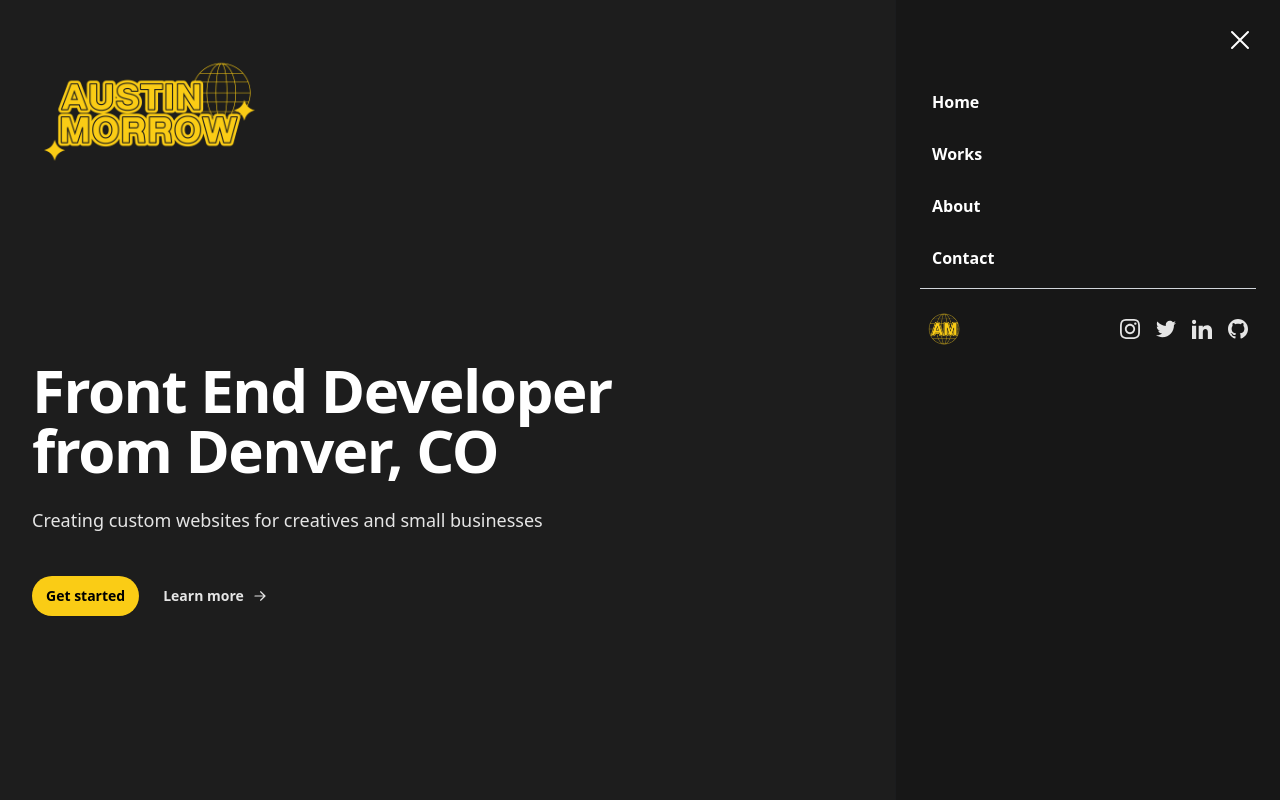
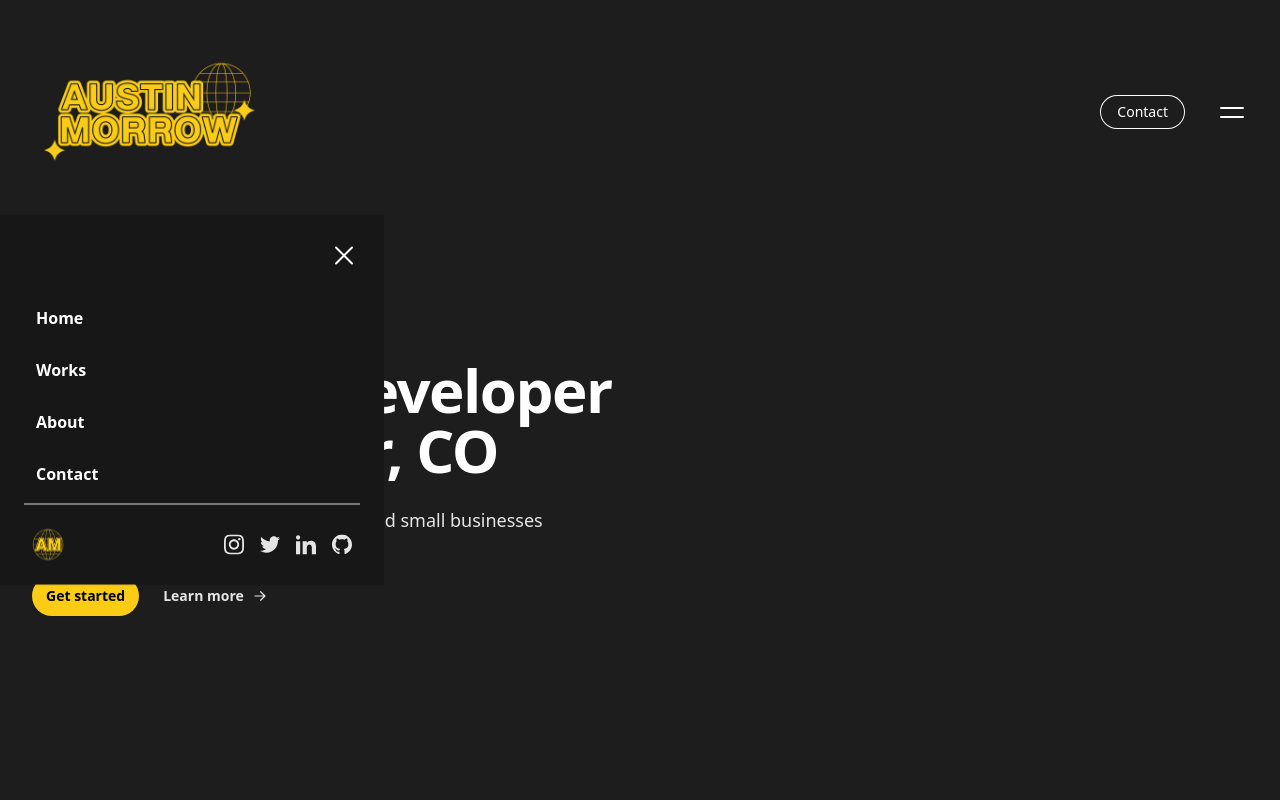
Before and after one commit to austin-morrow/austin-morrow, a React (Vite) app: page / in a window 1280 px wide. Both pictures are taken after a click on the button "Open main menu". Shown: the top 800 px of the page. Built offline with nearby package versions, Linux system fonts and the light colour scheme.

Commit message:
some updates

```diff
--- a/src/components/Header.jsx
+++ b/src/components/Header.jsx
@@ -55,10 +55,10 @@ export default function Header() {
             </div>
           </div>
         </div>
-
         <Dialog as="div" open={mobileMenuOpen} onClose={setMobileMenuOpen}>
-          <div className="fixed inset-0 z-50" />
-          <Dialog.Panel className="bg-neutral-900 fixed inset-y-0 right-0 z-50 w-full overflow-y-auto bg-neutral-700 px-6 py-6 sm:max-w-sm sm:ring-1 sm:ring-gray-900/10">
+  <div className="fixed inset-0 z-50" />
+  <Dialog.Panel className="bg-neutral-900 fixed inset-x-0 top-1/2 transform -translate-y-1/2 z-50 w-full overflow-y-auto bg-neutral-700 px-6 py-6 sm:max-w-sm sm:ring-1 sm:ring-gray-900/10">
+    {/* ... The rest of your dialog content */}
             <div className="flex items-center justify-end">
               <button
                 type="button"
```
